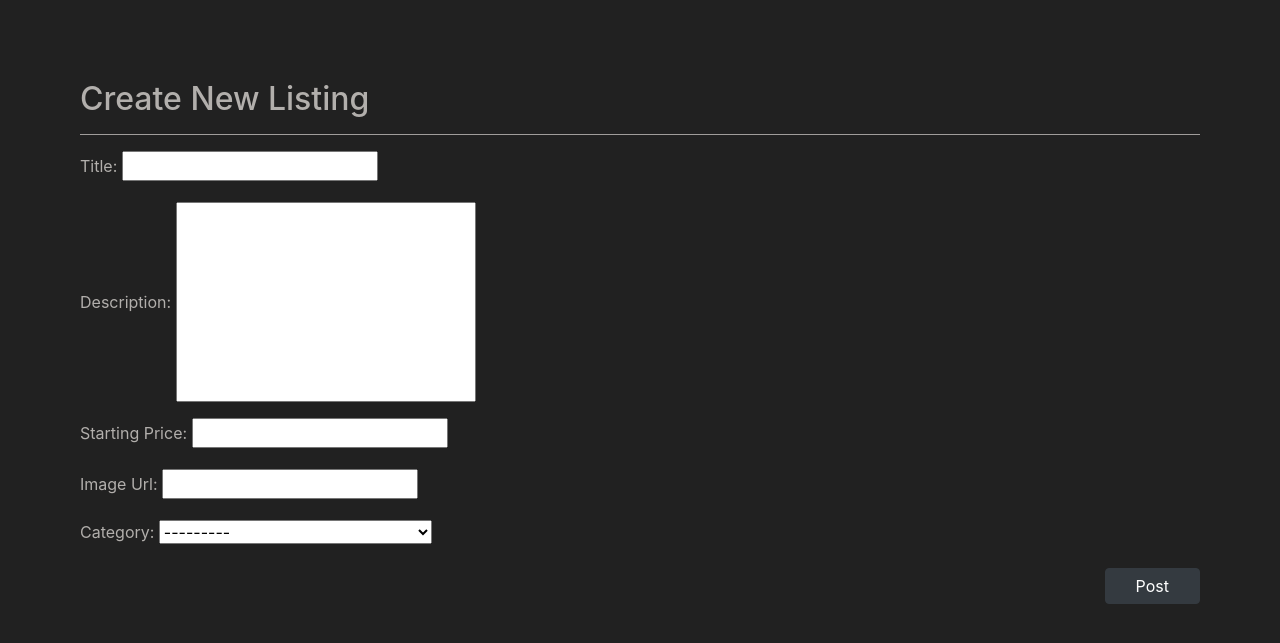
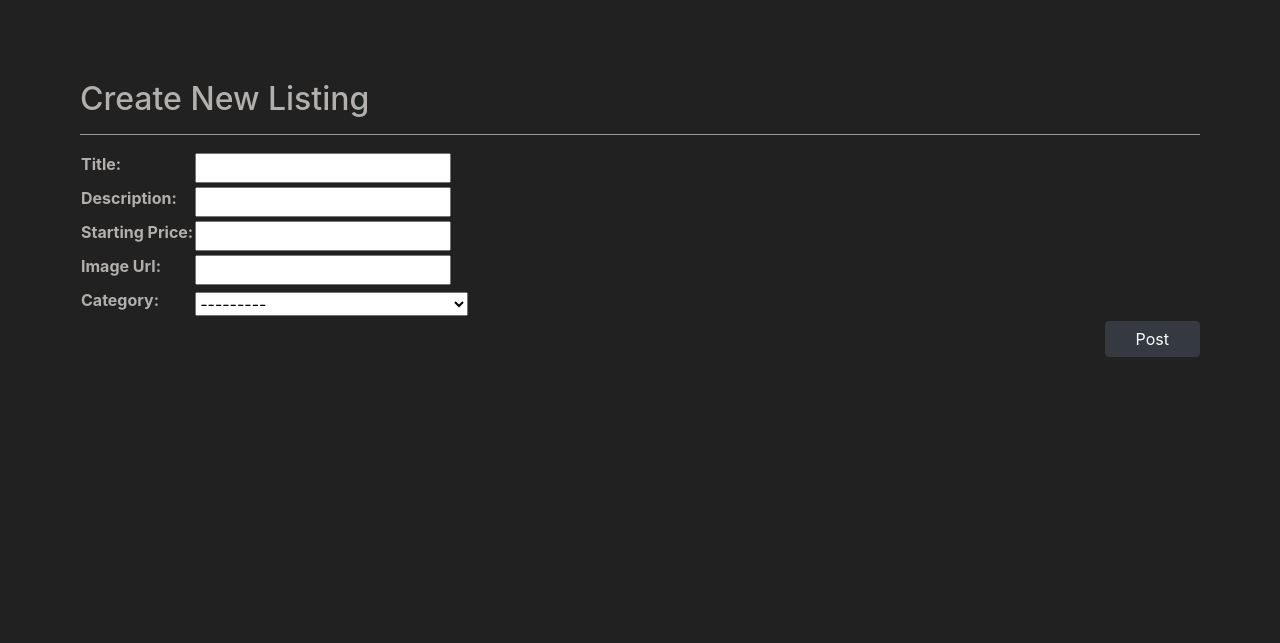
Before and after one commit to peter33chavez/commerce-Project2, a Django app: page /create_listing in a window 1280 px wide. Shown: the part 111-754 px from the top of the page. Run offline with Django 3.2, Linux system fonts and the light colour scheme; a user stored in the database is signed in; some libraries are stand-ins or nearby versions.

Commit message:
format create_listing.html

```diff
--- a/commerce/auctions/models.py
+++ b/commerce/auctions/models.py
@@ -25,7 +25,7 @@
         ('Other','Other')
     )
     title = models.CharField( null=True, max_length=80)
-    description = models.CharField(null=True, max_length=4000)
+    description = models.TextField(null=True, max_length=4000)
     startingPrice = models.DecimalField(null=True, max_digits=10000, decimal_places=2)
     imgUrl = models.URLField(max_length=200, null=True, blank=True)
     category = models.CharField(max_length=200, null=True, choices=options)
--- a/commerce/auctions/static/auctions/styles.css
+++ b/commerce/auctions/static/auctions/styles.css
@@ -77,7 +77,3 @@
 .btn{
     padding: 5px 30px!important;
 }
-.new-listing-description{
-    width: 300px;
-    height: 200px;
-}
--- a/commerce/auctions/templates/auctions/create_listing.html
+++ b/commerce/auctions/templates/auctions/create_listing.html
@@ -10,7 +10,9 @@
     </div>
 <form class='create-listing'action="{% url 'create_listing' %}" method="post">
     {% csrf_token %}
-    {{ form.as_p }}
+    <table>
+        {{ form.as_table }}
+    </table>
     <div class='create-listing-btn'>
         <input class="btn btn-dark" type="submit" value="Post">
     </div>
--- a/commerce/auctions/views.py
+++ b/commerce/auctions/views.py
@@ -84,7 +84,7 @@
             form = listingForm(request.POST)
             if form.is_valid():
                 listing = form.save(commit=False)
-                listing.user_id = request.user
+                listing.user_id = request.user.id
                 listing.save()
                 return render(request, "auctions/create_listing.html", {
                     'message':"Your Listing is now posted"
```
Also changed, not shown: commerce/auctions/migrations/0006_auto_20210418_2003.py (added), commerce/db.sqlite3.
